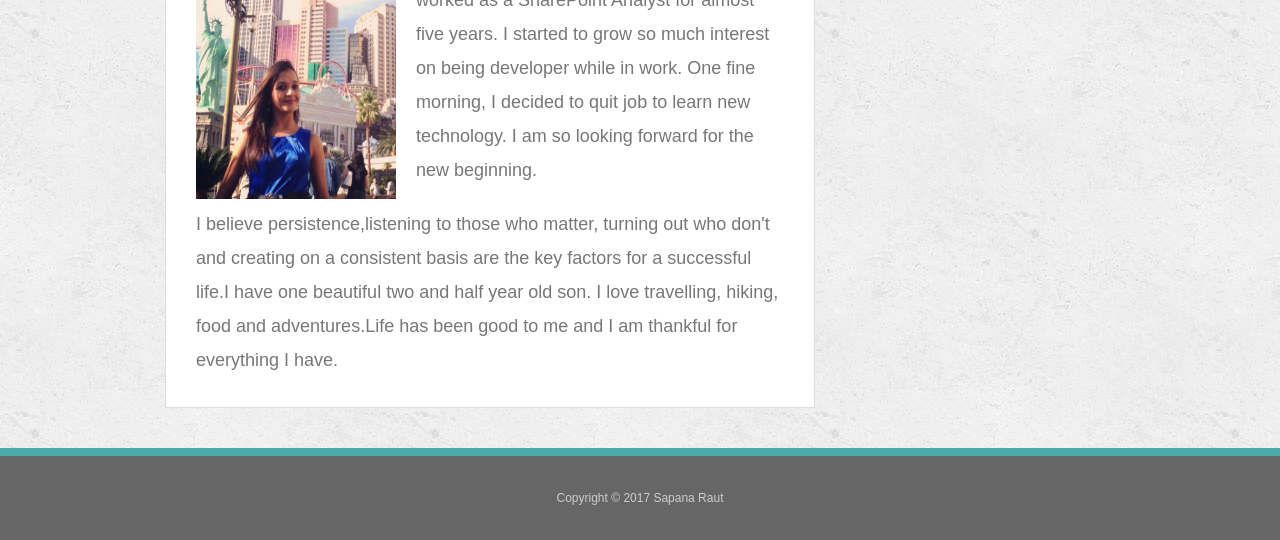
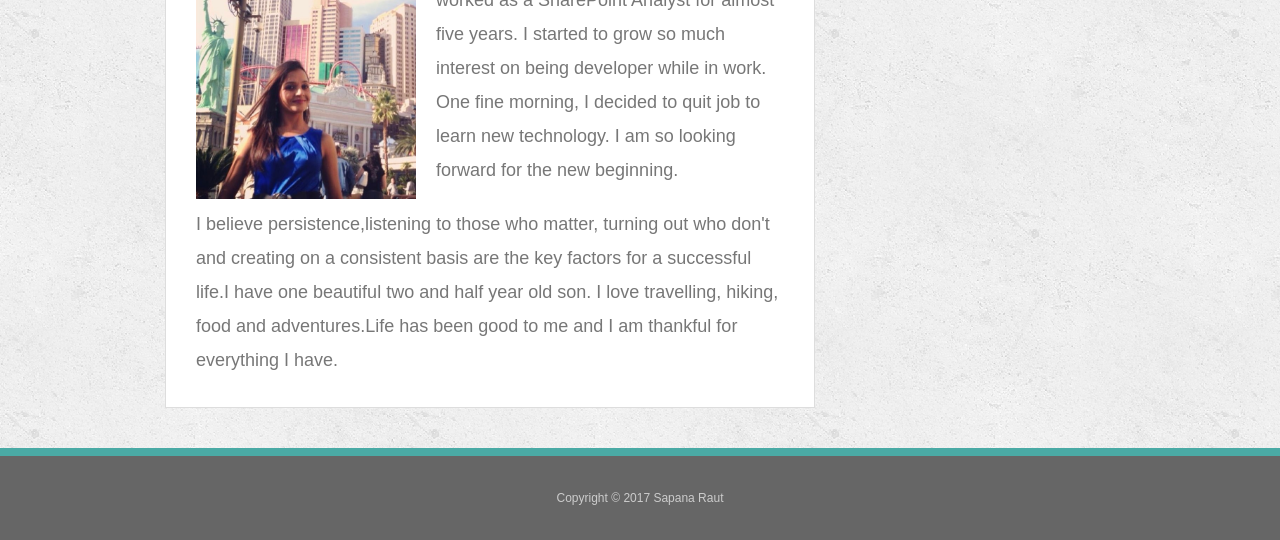
Before and after one commit to SapanaRaut/Bootstrap-Portfolio, a plain HTML site: page index.html in a window 1280 px wide. Shown: the part 324-864 px from the top of the page. Drawn offline with nearby package versions, Linux system fonts and the light colour scheme.

Commit message:
Version 3.0

```diff
--- a/index.html
+++ b/index.html
@@ -50,7 +50,7 @@
       	<div class="row">
         <h1>About me</h1>
     		  <div class="col-xl-12">
-    		    <img src="../Bootstrap-Portfolio/assets/images/FullSizeRender.jpg" height="250" width="200" alt="Sapana Raut" style="float:left; margin-right: 20px; margin-bottom: 5px;">
+    		    <img src="../Bootstrap-Portfolio/assets/images/FullSizeRender.jpg" height="250" width="220" alt="Sapana Raut" style="float:left; margin-right: 20px; margin-bottom: 5px;">
             <p>I am Sapana Raut: SharePoint Analyst. I worked as a SharePoint Analyst for almost five years. I started to grow so much interest on being developer while in work. One fine morning, I decided to quit job to learn new technology. I am so looking forward for the new beginning.
             <p>I believe persistence,listening to those who matter, turning out who don't and creating on a consistent basis are the key factors for a successful life.I have one beautiful two and half year old son. I love travelling, hiking, food and adventures.Life has been good to me and I am thankful for everything I have.</p>
     		  </div>
```
